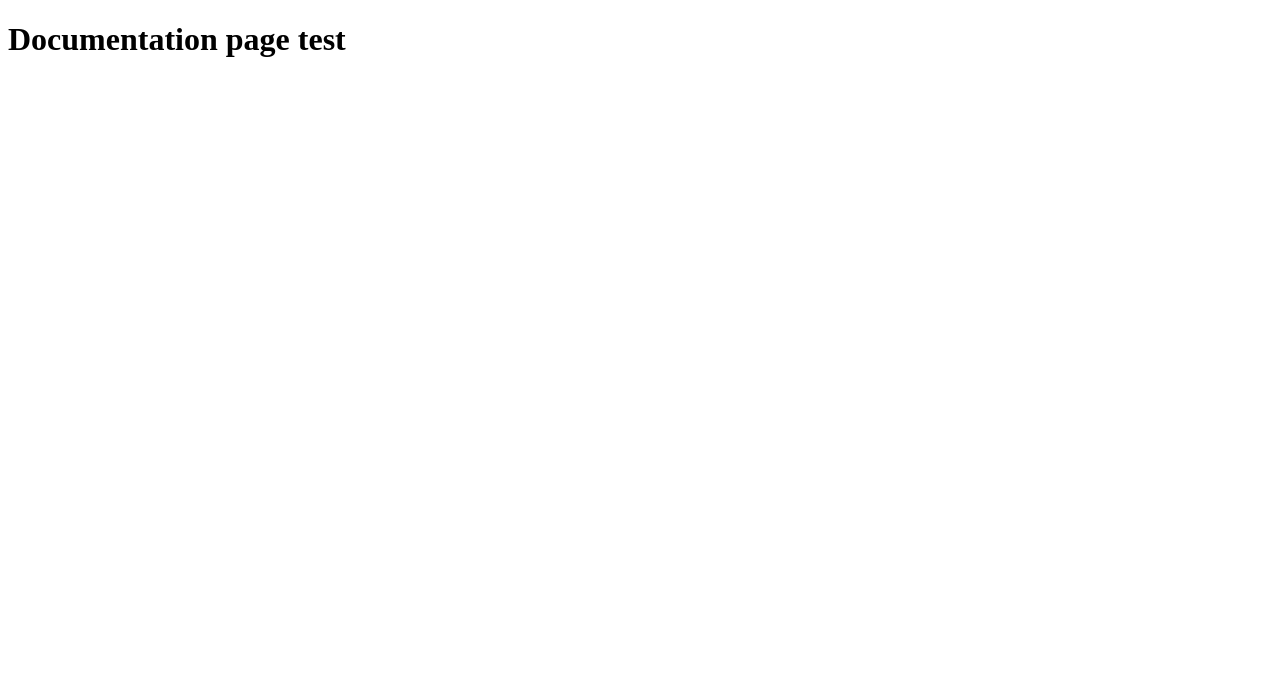
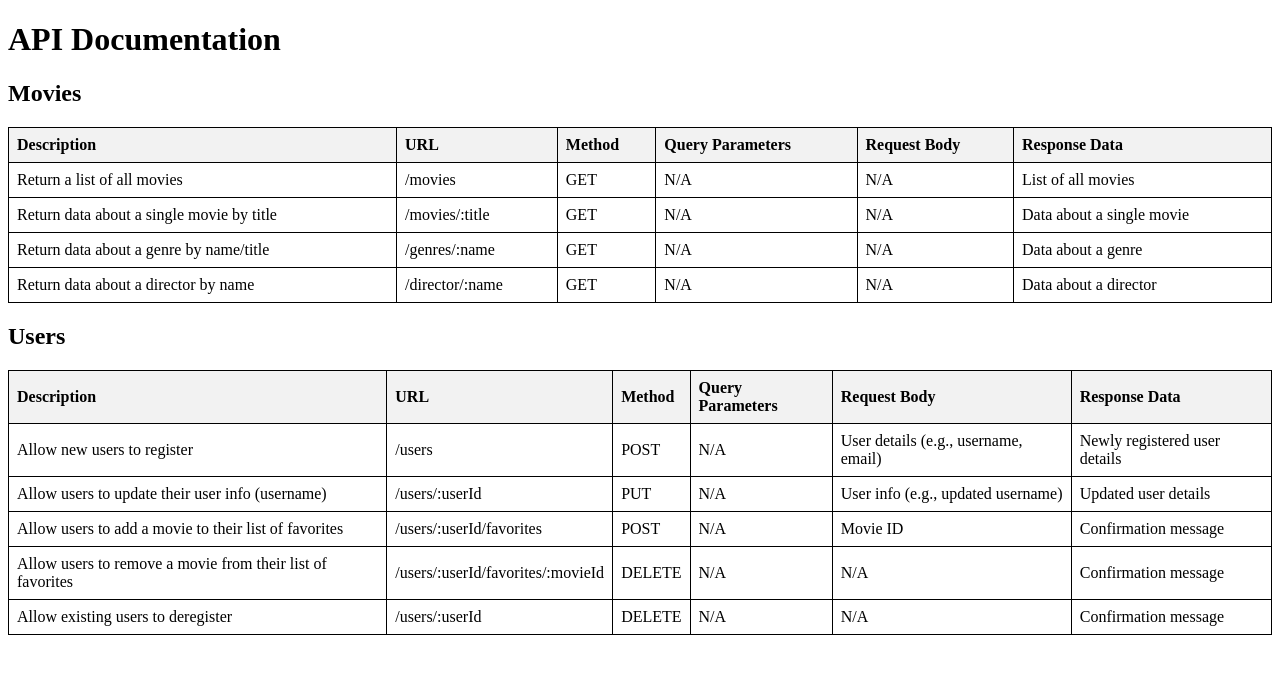
Before and after one commit to JDestefano11/MoviesFlix-hub-api, a website: page public/Documentation.html in a window 1280 px wide. Drawn offline with Linux system fonts and the light colour scheme.

Commit message:
Add: Created a table in documentation.html that contains: 1. The description of what kind of data the end point returns. 2. The end point url 3. The method type. 4. The query parameters. 5. The format of data expeced in the body of the request. 6. The format of the response data.

```diff
--- a/public/Documentation.html
+++ b/public/Documentation.html
@@ -1,15 +1,126 @@
 <!DOCTYPE html>
-<html lang="en">
+<html>
 
 <head>
-    <meta charset="UTF-8">
-    <meta name="viewport" content="width=device-width, initial-scale=1.0">
-    <title>Document</title>
+    <title>API Documentation</title>
+    <style>
+        table {
+            width: 100%;
+            border-collapse: collapse;
+        }
 
+        th,
+        td {
+            border: 1px solid black;
+            padding: 8px;
+            text-align: left;
+        }
+
+        th {
+            background-color: #f2f2f2;
+        }
+    </style>
 </head>
 
 <body>
-    <h1>Documentation page test</h1>
+    <h1>API Documentation</h1>
+
+    <h2>Movies</h2>
+    <table>
+        <tr>
+            <th>Description</th>
+            <th>URL</th>
+            <th>Method</th>
+            <th>Query Parameters</th>
+            <th>Request Body</th>
+            <th>Response Data</th>
+        </tr>
+        <tr>
+            <td>Return a list of all movies</td>
+            <td>/movies</td>
+            <td>GET</td>
+            <td>N/A</td>
+            <td>N/A</td>
+            <td>List of all movies</td>
+        </tr>
+        <tr>
+            <td>Return data about a single movie by title</td>
+            <td>/movies/:title</td>
+            <td>GET</td>
+            <td>N/A</td>
+            <td>N/A</td>
+            <td>Data about a single movie</td>
+        </tr>
+        <tr>
+            <td>Return data about a genre by name/title</td>
+            <td>/genres/:name</td>
+            <td>GET</td>
+            <td>N/A</td>
+            <td>N/A</td>
+            <td>Data about a genre</td>
+        </tr>
+        <tr>
+            <td>Return data about a director by name</td>
+            <td>/director/:name</td>
+            <td>GET</td>
+            <td>N/A</td>
+            <td>N/A</td>
+            <td>Data about a director</td>
+        </tr>
+    </table>
+
+    <h2>Users</h2>
+    <table>
+        <tr>
+            <th>Description</th>
+            <th>URL</th>
+            <th>Method</th>
+            <th>Query Parameters</th>
+            <th>Request Body</th>
+            <th>Response Data</th>
+        </tr>
+        <tr>
+            <td>Allow new users to register</td>
+            <td>/users</td>
+            <td>POST</td>
+            <td>N/A</td>
+            <td>User details (e.g., username, email)</td>
+            <td>Newly registered user details</td>
+        </tr>
+        <tr>
+            <td>Allow users to update their user info (username)</td>
+            <td>/users/:userId</td>
+            <td>PUT</td>
+            <td>N/A</td>
+            <td>User info (e.g., updated username)</td>
+            <td>Updated user details</td>
+        </tr>
+        <tr>
+            <td>Allow users to add a movie to their list of favorites</td>
+            <td>/users/:userId/favorites</td>
+            <td>POST</td>
+            <td>N/A</td>
+            <td>Movie ID</td>
+            <td>Confirmation message</td>
+        </tr>
+        <tr>
+            <td>Allow users to remove a movie from their list of favorites</td>
+            <td>/users/:userId/favorites/:movieId</td>
+            <td>DELETE</td>
+            <td>N/A</td>
+            <td>N/A</td>
+            <td>Confirmation message</td>
+        </tr>
+        <tr>
+            <td>Allow existing users to deregister</td>
+            <td>/users/:userId</td>
+            <td>DELETE</td>
+            <td>N/A</td>
+            <td>N/A</td>
+            <td>Confirmation message</td>
+        </tr>
+    </table>
+
 </body>
 
 </html>
```
